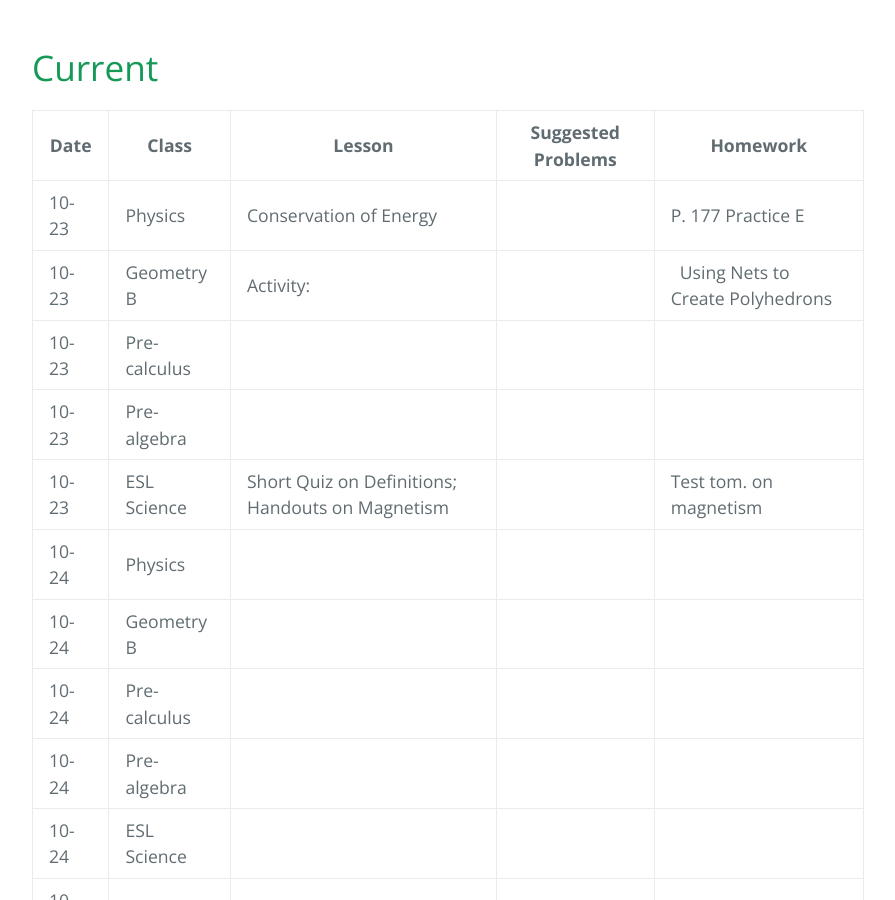
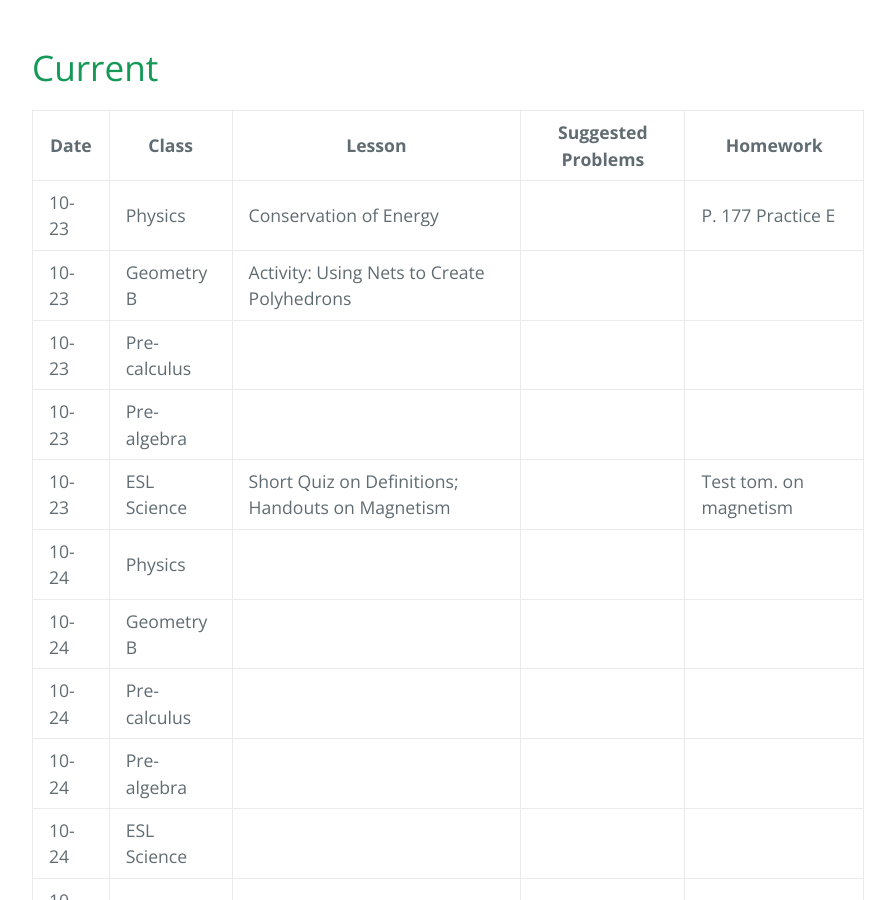
Before and after one commit to gpayoo/gpayoo, a Jekyll site: the page built from index.md, in a window 1280 px wide and 900 px high, scrolled down 458 px. Shown: the whole window, without its empty margins (192-1087 px from the left). Built offline with Jekyll 4.4.1, drawn with Linux system fonts in a browser that asks for light colours; our own code applies the rules of GitHub Pages for plain Markdown files.

Commit message:
Update index.md

```diff
--- a/index.md
+++ b/index.md
@@ -11,7 +11,7 @@ layout: default
 | Date | Class | Lesson | Suggested Problems | Homework |
 | ---- | ----- | ------ | -------- | ---
 | 10-23 | Physics | Conservation of Energy  | | P. 177 Practice E
-| 10-23 | Geometry B | Activity:   | |    Using Nets to Create Polyhedrons |
+| 10-23 | Geometry B | Activity: Using Nets to Create Polyhedrons   | |     |
 | 10-23 | Pre-calculus | | |
 | 10-23 | Pre-algebra |   | |
 | 10-23 | ESL Science | Short Quiz on Definitions; Handouts on Magnetism  |  |  Test tom. on magnetism
```
